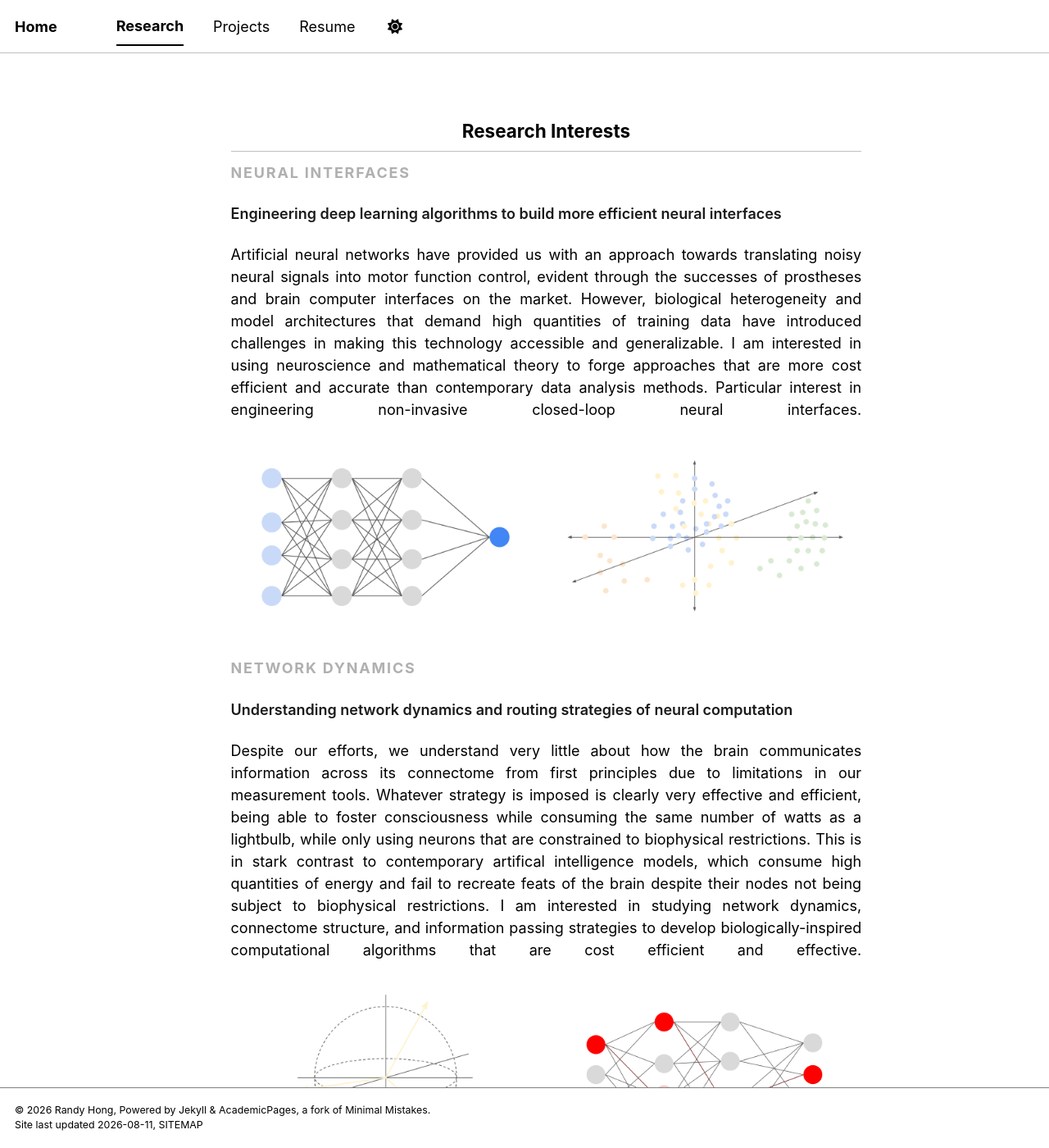
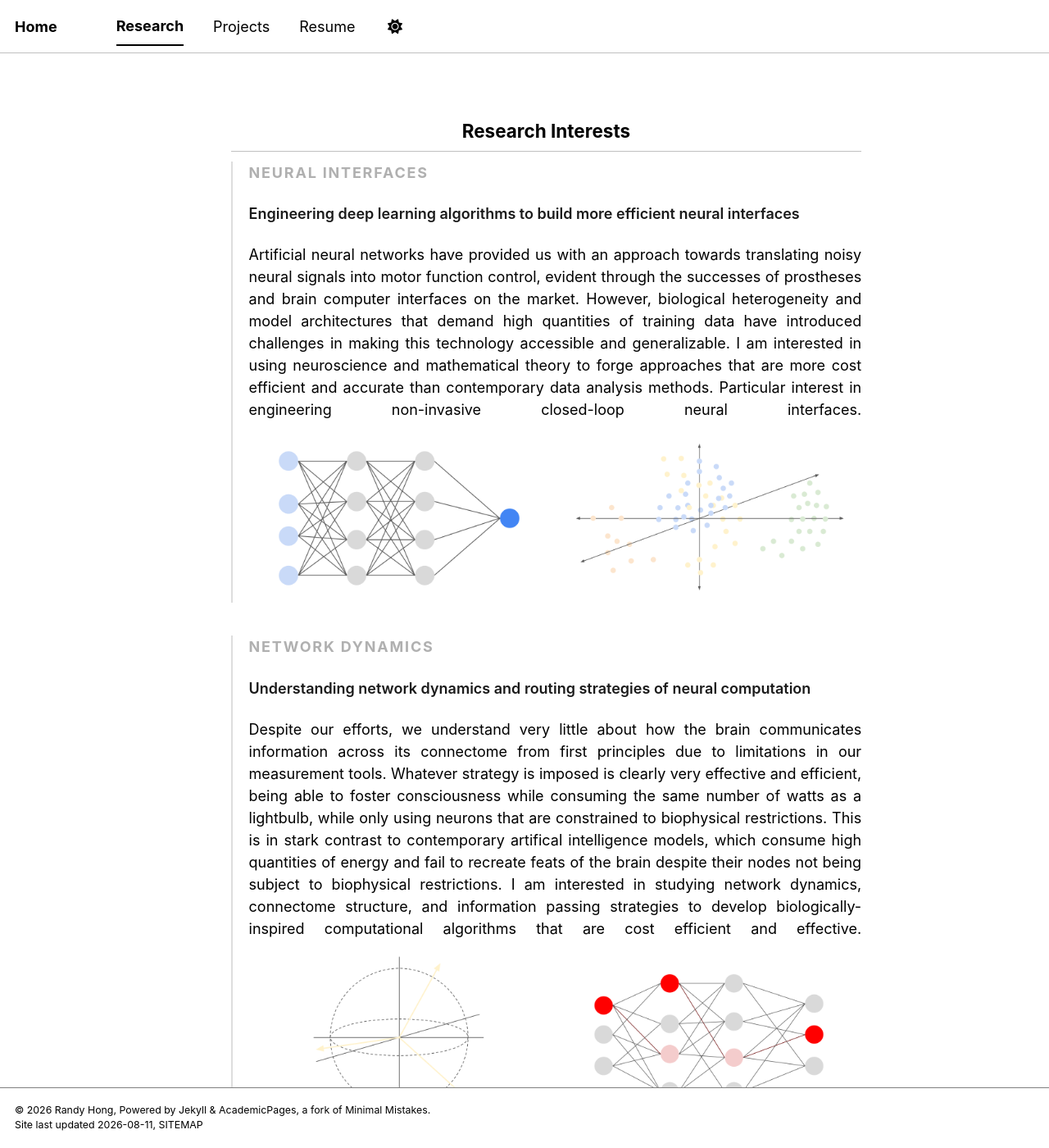
Before and after one commit to randyhongg/randyhongg.github.io, a Jekyll site: the page built from _pages/research.md, in a window 1280 px wide and 1400 px high. Shown: the whole window at 82% size. Built offline with Jekyll 4.4.1, drawn with Linux system fonts in a browser that asks for light colours; a style sheet for code colours, icons or effects is not loaded.

Commit message:
Update research.md

```diff
--- a/_pages/research.md
+++ b/_pages/research.md
@@ -8,10 +8,12 @@ author_profile: false
 .page__title {
   display: none;
 }
-.research-block {
-  margin: 40px 0 18px;
+.research-unit {
+  border-left: 2px solid #ddd;
+  padding-left: 20px;
+  margin: 40px 0;
 }
-.research-block:first-of-type {
+.research-unit:first-of-type {
   margin-top: 0;
 }
 .research-eyebrow {
@@ -25,8 +27,22 @@ author_profile: false
 .research-heading-text {
   font-size: 18px;
   font-weight: 600;
-  margin: 0;
+  margin: 0 0 14px;
   color: #1a1a1a;
+}
+.research-body {
+  text-align: justify;
+  text-align-last: justify;
+  margin-bottom: 16px;
+}
+.research-images {
+  display: flex;
+  gap: 12px;
+}
+.research-images img {
+  width: 49%;
+  border-radius: 6px;
+  display: block;
 }
 .cta-button-wrap {
   text-align: center;
@@ -54,36 +70,40 @@ author_profile: false
 ## Research Interests
 {: style="text-align: center;"}
 
-<div class="research-block">
+<div class="research-unit">
+
 <p class="research-eyebrow">Neural interfaces</p>
 <p class="research-heading-text">Engineering deep learning algorithms to build more efficient neural interfaces</p>
-</div>
 
-<div style="text-align: justify; text-align-last: justify; margin-bottom: 2rem;">
+<div class="research-body">
 
 Artificial neural networks have provided us with an approach towards translating noisy neural signals into motor function control, evident through the successes of prostheses and brain computer interfaces on the market. However, biological heterogeneity and model architectures that demand high quantities of training data have introduced challenges in making this technology accessible and generalizable. I am interested in using neuroscience and mathematical theory to forge approaches that are more cost efficient and accurate than contemporary data analysis methods. Particular interest in engineering non-invasive closed-loop neural interfaces.
 
 </div>
 
-<div style="display: flex; gap: 12px; margin: 16px 0;">
-  <img src="../images/neural_network_visual.png" style="width: 49%; border-radius: 6px;">
-  <img src="../images/data_plot_visual.png" style="width: 49%; border-radius: 6px;">
+<div class="research-images">
+  <img src="../images/neural_network_visual.png">
+  <img src="../images/data_plot_visual.png">
 </div>
 
-<div class="research-block">
+</div>
+
+<div class="research-unit">
+
 <p class="research-eyebrow">Network dynamics</p>
 <p class="research-heading-text">Understanding network dynamics and routing strategies of neural computation</p>
-</div>
 
-<div style="text-align: justify; text-align-last: justify; margin-bottom: 2rem;">
+<div class="research-body">
 
 Despite our efforts, we understand very little about how the brain communicates information across its connectome from first principles due to limitations in our measurement tools. Whatever strategy is imposed is clearly very effective and efficient, being able to foster consciousness while consuming the same number of watts as a lightbulb, while only using neurons that are constrained to biophysical restrictions. This is in stark contrast to contemporary artifical intelligence models, which consume high quantities of energy and fail to recreate feats of the brain despite their nodes not being subject to biophysical restrictions. I am interested in studying network dynamics, connectome structure, and information passing strategies to develop biologically-inspired computational algorithms that are cost efficient and effective.
 
 </div>
 
-<div style="display: flex; gap: 12px; margin: 16px 0;">
-  <img src="../images/sphere_visual.png" style="width: 49%; border-radius: 6px;">
-  <img src="../images/graph_visual.png" style="width: 49%; border-radius: 6px;">
+<div class="research-images">
+  <img src="../images/sphere_visual.png">
+  <img src="../images/graph_visual.png">
+</div>
+
 </div>
 
 <div class="cta-button-wrap">
```
